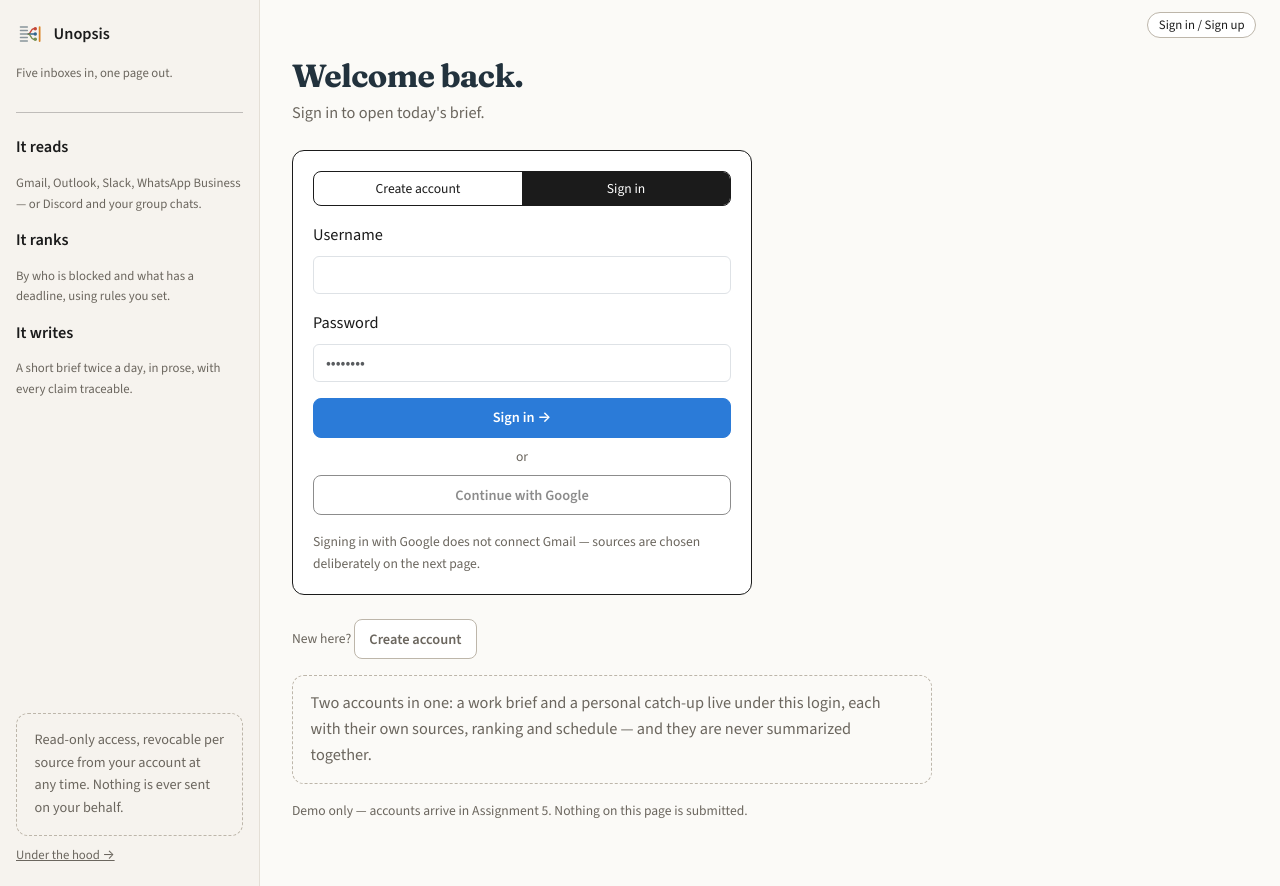
After one commit to Revaant-D/5_Unopsis, a Django app: page /login/ in a window 1280 px wide. The commit adds this page. Run offline with Django 5.2, Linux system fonts and the light colour scheme.

Commit message:
Add the app shell, wireframe CSS/JS, app routes and the static sign-up/sign-in pages

```diff
--- a/inboxtriage/urls.py
+++ b/inboxtriage/urls.py
@@ -20,4 +20,5 @@ from django.urls import include, path
 urlpatterns = [
     path('admin/', admin.site.urls),
     path('', include('unopsis.urls')),   # all unopsis routes live in unopsis/urls.py
+    path('', include('unopsis.app_urls')),   # the wireframe UI; see unopsis/app_urls.py
 ]
--- /dev/null
+++ b/static/css/app.css
@@ -0,0 +1,129 @@
+/* =======================================================================================
+   app.css -- the wireframe UI (templates/unopsis/app/). Loaded only by shell.html, on top of
+   Bootstrap and unopsis.css, so the course pages pay nothing for it.
+
+   Read off docs/wireframes/v2: warm paper, a cream left rail, black for "selected", one blue
+   for the action you are meant to take, dashed boxes for asides, pills for metadata.
+   ======================================================================================= */
+
+:root {
+  --app-paper: #fbfaf7;
+  --app-rail: #f6f3ee;
+  --app-ink: #1b1b1b;
+  --app-ink-soft: #6b665e;
+  --app-line: #e4dfd6;
+  --app-selected: #ebe6dc;
+  --app-blue: #2b7bd8;
+  --app-blue-deep: #1f63b4;
+  --app-alert: #c0392b;
+  --app-alert-soft: #fbeceb;
+  --app-radius: 12px;
+}
+
+/* ---- 1. The frame ---------------------------------------------------------------------- */
+.app-body { background: var(--app-paper); color: var(--app-ink); }
+.app-shell { display: grid; grid-template-columns: 260px 1fr; min-height: 100vh; }
+.app-rail {
+  background: var(--app-rail); border-right: 1px solid var(--app-line);
+  padding: 1.25rem 1rem; display: flex; flex-direction: column; gap: .3rem;
+}
+.app-rail__foot { margin-top: auto; display: grid; gap: .6rem; padding-top: 1rem; }
+.app-rail__under { font-size: .8rem; color: var(--app-ink-soft); }
+.app-main { display: flex; flex-direction: column; min-width: 0; }
+.app-topbar { display: flex; justify-content: flex-end; align-items: center; gap: .5rem; padding: .75rem 1.5rem; }
+.app-content { padding: .5rem 2rem 3rem; max-width: 1120px; width: 100%; }
+
+/* ---- 2. Rail pieces -------------------------------------------------------------------- */
+.rail-brand { display: flex; align-items: center; gap: .6rem; font-weight: 700; margin-bottom: .4rem; }
+.rail-logo { width: 28px; height: 28px; }
+.rail-day { margin-left: auto; font-size: .8rem; font-weight: 400; color: var(--app-ink-soft); }
+.rail-note, .rail-label { font-size: .8rem; color: var(--app-ink-soft); margin: .25rem 0 .5rem; }
+.rail-link, .step {
+  display: block; padding: .55rem .7rem; border-radius: 10px; border: 1px solid transparent;
+  color: var(--app-ink); text-decoration: none;
+}
+.rail-link small { display: block; color: var(--app-ink-soft); font-size: .75rem; }
+.rail-link:hover, .step:hover { background: var(--app-selected); color: var(--app-ink); }
+.rail-link.is-active, .step.is-active { background: var(--app-selected); border-color: #cfc8bb; }
+.rail-source {
+  display: flex; align-items: center; gap: .6rem; padding: .3rem .2rem;
+  font-size: .85rem; color: var(--app-ink-soft); text-decoration: none;
+}
+.rail-source.is-broken { color: var(--app-alert); }
+
+/* ---- 3. Small marks -------------------------------------------------------------------- */
+.tile {
+  display: inline-grid; place-items: center; width: 26px; height: 26px; flex: none;
+  border: 1.5px solid var(--app-ink); border-radius: 6px; font-size: .7rem; font-weight: 700; color: var(--app-ink);
+}
+.is-broken .tile { border-color: var(--app-alert); color: var(--app-alert); }
+.avatar {
+  display: inline-grid; place-items: center; width: 30px; height: 30px; flex: none; border-radius: 50%;
+  border: 1.5px solid #8a8378; background: #f1ede6; font-size: .68rem; font-weight: 700;
+}
+.badge-alert {
+  margin-left: auto; display: inline-grid; place-items: center; width: 18px; height: 18px;
+  border-radius: 50%; background: var(--app-alert); color: #fff; font-size: .7rem;
+}
+.badge-count { margin-left: auto; background: var(--app-blue); color: #fff; border-radius: 6px; padding: 0 .4rem; font-size: .72rem; }
+.num {
+  display: inline-grid; place-items: center; width: 22px; height: 20px; border-radius: 4px;
+  background: var(--app-blue); color: #fff; font-size: .75rem; font-weight: 700; vertical-align: middle;
+}
+.check {
+  display: inline-grid; place-items: center; width: 18px; height: 18px; flex: none; border-radius: 4px;
+  background: var(--app-ink); color: #fff; font-size: .7rem;
+}
+.is-done .check { background: var(--app-blue); }
+.kbd {
+  display: inline-grid; place-items: center; min-width: 22px; height: 22px; padding: 0 .3rem;
+  border: 1px solid #bdb6aa; border-radius: 5px; font-size: .72rem;
+}
+
+/* ---- 4. Controls ----------------------------------------------------------------------- */
+.segmented { display: grid; grid-template-columns: 1fr 1fr; border: 1.5px solid var(--app-ink); border-radius: 8px; overflow: hidden; }
+.segmented a { text-align: center; padding: .35rem; font-size: .85rem; color: var(--app-ink); text-decoration: none; }
+.segmented a.is-on { background: var(--app-ink); color: #fff; }
+.chip {
+  display: inline-flex; align-items: center; gap: .3rem; border: 1px solid #bdb6aa; border-radius: 999px;
+  padding: .1rem .65rem; font-size: .8rem; color: var(--app-ink); background: #fff; text-decoration: none;
+}
+.chip--on { border-color: var(--app-blue); color: var(--app-blue); }
+.chip--add { border-style: dashed; color: var(--app-ink-soft); }
+.btn-app {
+  display: inline-flex; align-items: center; justify-content: center; gap: .35rem; border-radius: 8px;
+  padding: .45rem .9rem; font-weight: 600; font-size: .9rem; border: 1.5px solid var(--app-ink);
+  background: #fff; color: var(--app-ink); text-decoration: none; cursor: pointer;
+}
+.btn-app--primary { background: var(--app-blue); border-color: var(--app-blue); color: #fff; }
+.btn-app--primary:hover { background: var(--app-blue-deep); border-color: var(--app-blue-deep); color: #fff; }
+.btn-app--quiet { border-color: #bdb6aa; color: var(--app-ink-soft); }
+.btn-app:disabled, .btn-app[aria-disabled="true"] { opacity: .5; cursor: not-allowed; }
+.app-body a:focus-visible, .app-body button:focus-visible { outline: 2px solid var(--app-blue); outline-offset: 2px; }
+
+/* ---- 5. Blocks ------------------------------------------------------------------------- */
+.page-title { font-size: 2rem; font-weight: 800; letter-spacing: -.02em; line-height: 1.15; margin: 0 0 .35rem; }
+.page-sub { color: var(--app-ink-soft); max-width: 36rem; }
+.meta { color: var(--app-ink-soft); font-size: .85rem; }
+.app-card { background: #fff; border: 1.5px solid var(--app-ink); border-radius: var(--app-radius); padding: 1.25rem; }
+.app-card--selected { border-color: var(--app-blue); }
+.app-card--muted { border-style: dashed; border-color: #bdb6aa; }
+.hint { border: 1.5px dashed #bdb6aa; border-radius: var(--app-radius); padding: .9rem 1.1rem; color: var(--app-ink-soft); }
+.list-row { display: flex; align-items: center; gap: .75rem; padding: .7rem 0; border-bottom: 1px solid var(--app-line); }
+.list-row time { margin-left: auto; color: var(--app-ink-soft); font-size: .8rem; }
+.banner { border: 1.5px solid var(--app-alert); background: var(--app-alert-soft); border-radius: var(--app-radius); padding: 1.1rem 1.25rem; }
+.progress-thin { height: 5px; background: var(--app-line); border-radius: 999px; overflow: hidden; }
+.progress-thin > span { display: block; height: 100%; background: var(--app-blue); transition: width .3s ease; }
+.build-steps { list-style: none; padding: 0; margin: 0; }
+.build-steps li { display: flex; align-items: center; gap: .6rem; padding: .35rem 0; }
+.build-steps li .meta { margin-left: auto; }
+.table-app { width: 100%; border: 1.5px solid var(--app-ink); border-radius: var(--app-radius); border-collapse: separate; overflow: hidden; }
+.table-app caption { caption-side: top; background: #f1ede6; padding: .5rem 1rem; color: var(--app-ink); font-size: .85rem; }
+
+/* ---- 6. Small screens: the rail stacks above the page --------------------------------- */
+@media (max-width: 767.98px) {
+  .app-shell { grid-template-columns: 1fr; }
+  .app-rail { border-right: 0; border-bottom: 1px solid var(--app-line); }
+  .app-content { padding: .5rem 1rem 2rem; }
+  .page-title { font-size: 1.6rem; }
+}
--- /dev/null
+++ b/static/js/app.js
@@ -0,0 +1,90 @@
+/* =======================================================================================
+   app.js -- the small behaviours of the wireframe UI. No framework and no build step.
+   Every feature is opt-in through a data- attribute, and every page still works without it.
+   ======================================================================================= */
+(function () {
+  "use strict";
+
+  // 1. Listen: read a block aloud with the browser's own speech engine. Nothing leaves the page.
+  document.querySelectorAll("[data-listen]").forEach(function (button) {
+    if (!("speechSynthesis" in window)) { button.hidden = true; return; }
+    button.addEventListener("click", function () {
+      if (window.speechSynthesis.speaking) {
+        window.speechSynthesis.cancel();
+        button.textContent = "Listen";
+        return;
+      }
+      var target = document.querySelector(button.dataset.listen);
+      if (!target) { return; }
+      var utterance = new SpeechSynthesisUtterance(target.innerText);
+      utterance.onend = function () { button.textContent = "Listen"; };
+      window.speechSynthesis.speak(utterance);
+      button.textContent = "Stop";
+    });
+  });
+
+  // 2. Copy, and optionally open the original message: the read-only reply flow.
+  function copyText(text) {
+    if (navigator.clipboard && window.isSecureContext) { return navigator.clipboard.writeText(text); }
+    var area = document.createElement("textarea");
+    area.value = text;
+    area.setAttribute("readonly", "");
+    area.style.position = "fixed";
+    area.style.opacity = "0";
+    document.body.appendChild(area);
+    area.select();
+    try { document.execCommand("copy"); } finally { document.body.removeChild(area); }
+    return Promise.resolve();
+  }
+  document.querySelectorAll("[data-copy]").forEach(function (button) {
+    button.addEventListener("click", function () {
+      var source = document.querySelector(button.dataset.copy);
+      if (!source) { return; }
+      var label = button.textContent;
+      copyText(source.innerText.trim()).then(function () {
+        button.textContent = "Copied";
+        window.setTimeout(function () { button.textContent = label; }, 1800);
+        if (button.dataset.open) { window.open(button.dataset.open, "_blank", "noopener"); }
+      });
+    });
+  });
+
+  // 3. Keyboard: J/K move, E done, S snooze -- only where the page marks an element data-key.
+  document.addEventListener("keydown", function (event) {
+    if (event.ctrlKey || event.metaKey || event.altKey) { return; }
+    var tag = (event.target.tagName || "").toLowerCase();
+    if (tag === "input" || tag === "textarea" || tag === "select" || event.target.isContentEditable) { return; }
+    var target = document.querySelector('[data-key="' + event.key.toLowerCase() + '"]');
+    if (!target) { return; }
+    event.preventDefault();
+    if (target.tagName === "FORM") {
+      if (target.requestSubmit) { target.requestSubmit(); } else { target.submit(); }
+    } else {
+      target.click();
+    }
+  });
+
+  // 4. Building screen: replay the stored steps one by one. The server already rendered them as
+  //    done, so with JavaScript off -- or reduced motion on -- the page is simply complete.
+  var steps = document.querySelector("[data-animate-steps]");
+  if (steps && !window.matchMedia("(prefers-reduced-motion: reduce)").matches) {
+    var items = Array.prototype.slice.call(steps.querySelectorAll("li"));
+    var bar = document.querySelector("[data-progress]");
+    items.forEach(function (li) { li.classList.remove("is-done"); });
+    if (bar) { bar.style.width = "0%"; }
+    items.forEach(function (li, index) {
+      window.setTimeout(function () {
+        li.classList.add("is-done");
+        if (bar) { bar.style.width = Math.round(((index + 1) / items.length) * 100) + "%"; }
+      }, 450 * (index + 1));
+    });
+  }
+
+  // 5. Dismissable asides ("Keep reading without Slack").
+  document.querySelectorAll("[data-dismiss]").forEach(function (button) {
+    button.addEventListener("click", function () {
+      var box = button.closest("[data-dismissable]");
+      if (box) { box.hidden = true; }
+    });
+  });
+})();
--- a/templates/base.html
+++ b/templates/base.html
@@ -28,10 +28,12 @@
   <link rel="preconnect" href="https://fonts.gstatic.com" crossorigin>
   <link rel="stylesheet" href="https://fonts.googleapis.com/css2?family=Fraunces:opsz,wght@9..144,500;9..144,700&family=Source+Sans+3:wght@400;600&display=swap">
   <link rel="stylesheet" href="{% static 'css/unopsis.css' %}">
+  {% block extra_css %}{% endblock %}
   <link rel="icon" href="{% static 'img/unopsis-logo.svg' %}" type="image/svg+xml">
 </head>
-<body>
+<body class="{% block body_class %}{% endblock %}">
 
+{% block body %}
   <!-- Header -->
   <header class="site-header py-3">
     <div class="container d-flex align-items-center gap-3">
@@ -80,21 +82,17 @@
           <a class="nav-link {% if current|slice:':4' == 'api-' %}active{% endif %}"
              href="{% url 'api-items' %}">JSON API</a>
         </li>
+        <li class="nav-item ms-auto">
+          {# The product itself. Everything else in this bar is the course's "under the hood" view. #}
+          <a class="nav-link nav-link--app" href="{% url 'app-work-brief' %}">Open the app &rarr;</a>
+        </li>
       </ul>
       {% endwith %}
     </div>
   </nav>
 
   {# Flash messages: what a POST says back to the user after it redirects. #}
-  {% if messages %}
-    <div class="container">
-      {% for message in messages %}
-        <div class="alert alert-{% if message.tags == 'error' %}danger{% else %}{{ message.tags|default:'info' }}{% endif %} py-2">
-          {{ message }}
-        </div>
-      {% endfor %}
-    </div>
-  {% endif %}
+  {% include "unopsis/_messages.html" %}
 
   <!-- Main content: each page fills this block -->
   <main class="container mb-5">
@@ -111,6 +109,7 @@
       <a class="link-light" href="{% url 'api-items' %}">API</a>
     </div>
   </footer>
+{% endblock %}
 
   {# A page-specific script hook, filled in by e.g. insights.html for its Vega-Lite charts; kept empty here so every other page pays nothing for it. #}
   {% block extra_js %}{% endblock %}
--- /dev/null
+++ b/templates/unopsis/_messages.html
@@ -0,0 +1,10 @@
+{# Flash messages: what a POST says back to the user after it redirects. Shared by base.html and the app shell. #}
+{% if messages %}
+  <div class="container">
+    {% for message in messages %}
+      <div class="alert alert-{% if message.tags == 'error' %}danger{% else %}{{ message.tags|default:'info' }}{% endif %} py-2">
+        {{ message }}
+      </div>
+    {% endfor %}
+  </div>
+{% endif %}
--- /dev/null
+++ b/templates/unopsis/app/_rail_auth.html
@@ -0,0 +1,10 @@
+{% load static %}
+<div class="rail-brand"><img class="rail-logo" src="{% static 'img/unopsis-logo.svg' %}" alt=""> Unopsis</div>
+<p class="rail-note">Five inboxes in, one page out.</p>
+<hr>
+<p class="mb-1"><strong>It reads</strong></p>
+<p class="rail-note">Gmail, Outlook, Slack, WhatsApp Business — or Discord and your group chats.</p>
+<p class="mb-1"><strong>It ranks</strong></p>
+<p class="rail-note">By who is blocked and what has a deadline, using rules you set.</p>
+<p class="mb-1"><strong>It writes</strong></p>
+<p class="rail-note">A short brief twice a day, in prose, with every claim traceable.</p>
--- /dev/null
+++ b/templates/unopsis/app/_rail_world_foot.html
@@ -0,0 +1,4 @@
+<p class="hint small mb-0">
+  {% if next_digest %}Next brief {{ next_digest|time:"g:i A" }}{% else %}Briefs build on demand{% endif %}
+  {% if space.quiet_start %}· quiet hours from {{ space.quiet_start|time:"g A" }}{% endif %}
+</p>
--- /dev/null
+++ b/templates/unopsis/app/auth.html
@@ -0,0 +1,74 @@
+{% extends "unopsis/app/shell.html" %}
+{% comment %}
+  Screen 1 of the wireframe, served as TWO pages -- /signup/ (mode "signup") and /login/
+  (mode "login") -- because Assignment 5 asks for separate custom login and signup pages.
+
+  The fields follow Django's own forms (AuthenticationForm: username + password;
+  UserCreationForm: username + password + confirmation, plus an email), not the wireframe's
+  "Work email", because A5 asks for username/password login. Until A5 nothing here is
+  submitted: the inputs have no name and there is no <form>, so A5 only has to add the names,
+  method="post" and {% templatetag openblock %} csrf_token {% templatetag closeblock %}.
+{% endcomment %}
+
+{% block title %}{% if mode == 'login' %}Sign in{% else %}Create account{% endif %}{% endblock %}
+{% block rail %}{% include "unopsis/app/_rail_auth.html" %}{% endblock %}
+{% block rail_foot %}
+  <p class="hint small mb-0">Read-only access, revocable per source from your account at any time. Nothing is ever sent on your behalf.</p>
+{% endblock %}
+
+{% block app_content %}
+  {% if mode == 'login' %}
+    <h1 class="page-title">Welcome back.</h1>
+    <p class="page-sub">Sign in to open today's brief.</p>
+  {% else %}
+    <h1 class="page-title">Know what happened, in one page a day.</h1>
+    <p class="page-sub">Create the account first. Platforms get connected on the next screen, one at a time, read-only.</p>
+  {% endif %}
+
+  <div class="app-card my-4" style="max-width: 460px">
+    <nav class="segmented mb-3" aria-label="Account">
+      <a href="{% url 'app-signup' %}" class="{% if mode != 'login' %}is-on{% endif %}"{% if mode != 'login' %} aria-current="page"{% endif %}>Create account</a>
+      <a href="{% url 'app-login' %}" class="{% if mode == 'login' %}is-on{% endif %}"{% if mode == 'login' %} aria-current="page"{% endif %}>Sign in</a>
+    </nav>
+
+    <div class="mb-3">
+      <label class="form-label" for="auth-username">Username</label>
+      <input class="form-control" id="auth-username" type="text" autocomplete="off">
+    </div>
+    {% if mode != 'login' %}
+      <div class="mb-3">
+        <label class="form-label" for="auth-email">Email</label>
+        <input class="form-control" id="auth-email" type="email" placeholder="you@example.com" autocomplete="off">
+      </div>
+    {% endif %}
+    <div class="mb-3">
+      <label class="form-label" for="auth-password">Password</label>
+      <input class="form-control" id="auth-password" type="password" placeholder="••••••••" autocomplete="off">
+    </div>
+    {% if mode != 'login' %}
+      <div class="mb-3">
+        <label class="form-label" for="auth-password2">Confirm password</label>
+        <input class="form-control" id="auth-password2" type="password" placeholder="••••••••" autocomplete="off">
+      </div>
+    {% endif %}
+
+    {% if mode == 'login' %}
+      <a class="btn-app btn-app--primary w-100" href="{% url 'app-work-brief' %}">Sign in →</a>
+    {% else %}
+      <a class="btn-app btn-app--primary w-100" href="{% url 'app-setup-world' %}">Create account →</a>
+    {% endif %}
+
+    <p class="meta text-center my-2">or</p>
+    <button type="button" class="btn-app w-100" disabled title="Google sign-in arrives in Assignment 5">Continue with Google</button>
+    <p class="meta small mt-3 mb-0">Signing in with Google does not connect Gmail — sources are chosen deliberately on the next page.</p>
+  </div>
+
+  {% if mode == 'login' %}
+    <p class="meta">New here? <a class="btn-app btn-app--quiet" href="{% url 'app-signup' %}">Create account</a></p>
+  {% else %}
+    <p class="meta">Already have an account? <a class="btn-app btn-app--quiet" href="{% url 'app-login' %}">Sign in</a></p>
+  {% endif %}
+
+  <p class="hint" style="max-width: 640px">Two accounts in one: a work brief and a personal catch-up live under this login, each with their own sources, ranking and schedule — and they are never summarized together.</p>
+  <p class="meta">Demo only — accounts arrive in Assignment 5. Nothing on this page is submitted.</p>
+{% endblock %}
--- /dev/null
+++ b/templates/unopsis/app/coming_soon.html
@@ -0,0 +1,6 @@
+{% extends "unopsis/app/shell.html" %}
+{% block title %}Coming soon{% endblock %}
+{% block app_content %}
+  <h1 class="page-title">This screen is on its way.</h1>
+  <p class="page-sub">It is built in {{ task }} of the wireframe plan. <a href="{% url 'app-journey' %}">See every screen</a>.</p>
+{% endblock %}
--- /dev/null
+++ b/templates/unopsis/app/shell.html
@@ -0,0 +1,36 @@
+{% extends "base.html" %}
+{% load static %}
+{% comment %}
+  The frame of every wireframe screen (docs/wireframes/v2): a left rail, a thin top bar and the
+  page. Extends base.html, so the <head>, Bootstrap, unopsis.css and the flash messages are
+  shared with the course pages; it swaps only the body layout.
+
+  Children fill: title, rail, rail_foot (optional), topbar (optional), app_content.
+{% endcomment %}
+
+{% block extra_css %}<link rel="stylesheet" href="{% static 'css/app.css' %}">{% endblock %}
+{% block body_class %}app-body{% endblock %}
+
+{% block body %}
+<div class="app-shell">
+  <aside class="app-rail" aria-label="Sidebar">
+    {% block rail %}{% endblock %}
+    <div class="app-rail__foot">
+      {% block rail_foot %}{% endblock %}
+      <a class="app-rail__under" href="{% url 'home' %}">Under the hood &rarr;</a>
+    </div>
+  </aside>
+
+  <div class="app-main">
+    <header class="app-topbar">
+      {% block topbar %}{% endblock %}
+      <a class="chip" href="{% url 'app-login' %}">Sign in / Sign up</a>
+    </header>
+    {% include "unopsis/_messages.html" %}
+    <main class="app-content">
+      {% block app_content %}{% endblock %}
+    </main>
+  </div>
+</div>
+<script src="{% static 'js/app.js' %}" defer></script>
+{% endblock %}
```
Also changed, not shown: templates/unopsis/app/_rail_setup.html (added, +15 -0 lines), templates/unopsis/app/_rail_world.html (added, +60 -0 lines), unopsis/app_urls.py (added, +59 -0 lines), unopsis/app_views.py (added, +30 -0 lines), unopsis/test_app_ui.py (+72 -0 lines).
